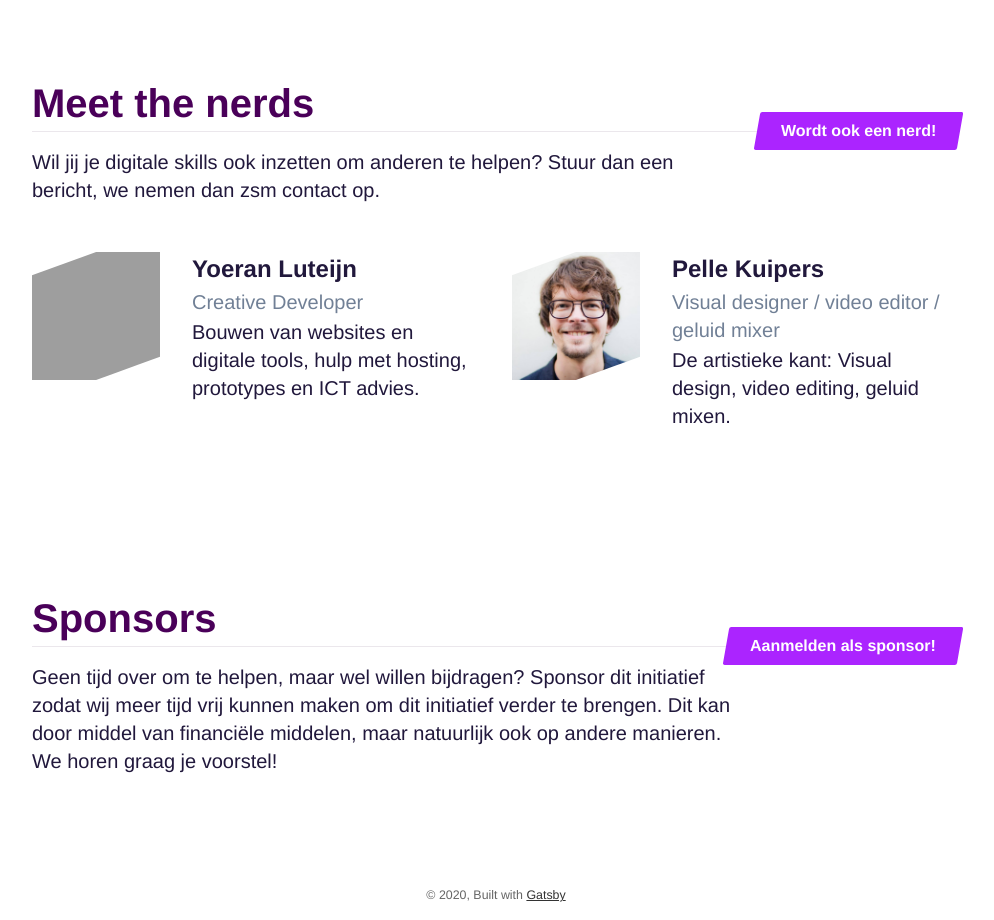
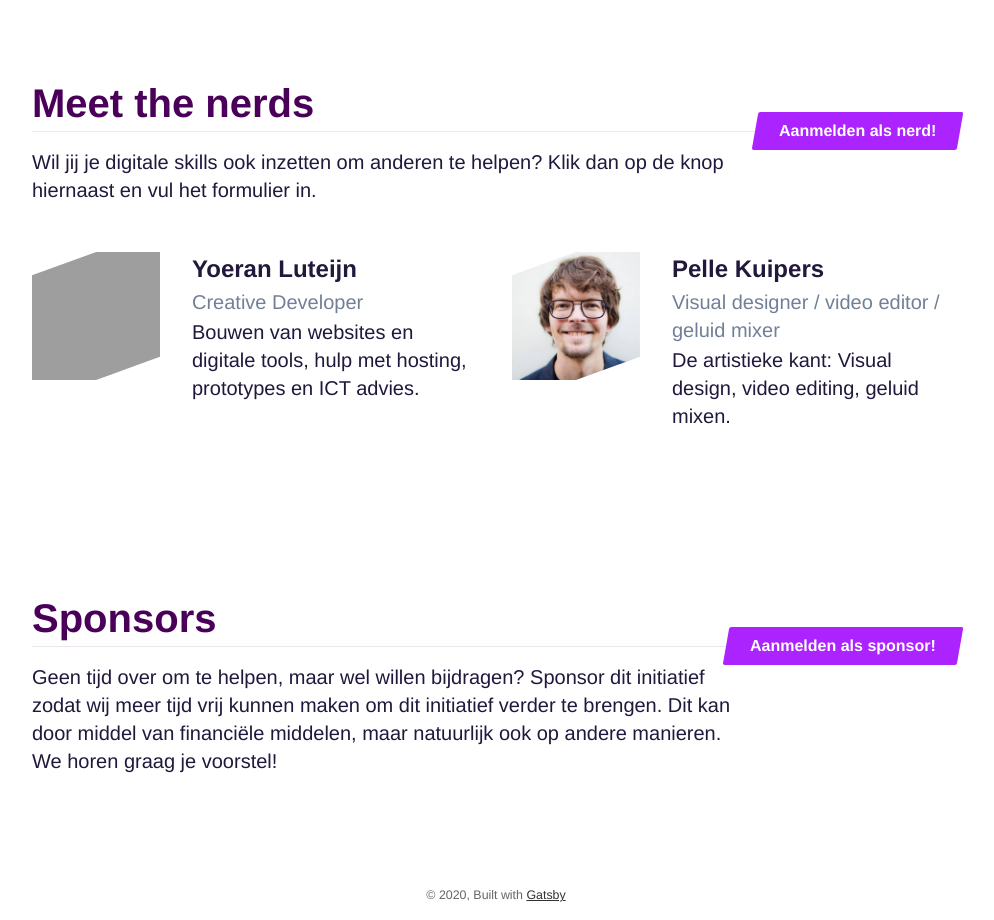
Before and after one commit to yoeran/nerds-against-corona, a Gatsby site: page / in a window 1280 px wide. Shown: the part 1160-2080 px from the top of the page, without its empty margins (144-1138 px from the left). Built offline with nearby package versions, Linux system fonts and the light colour scheme; Gatsby itself is replaced by a stand-in of ours; grey boxes are pictures that could not be loaded.

Commit message:
Tweak team text and copy redirects file to publish directory

```diff
--- a/package.json
+++ b/package.json
@@ -27,7 +27,7 @@
   ],
   "license": "MIT",
   "scripts": {
-    "build": "gatsby build",
+    "build": "gatsby build && cp _redirects public/_redirects",
     "develop": "gatsby develop",
     "format": "prettier --write \"**/*.{js,jsx,json,md}\"",
     "start": "npm run develop",
--- a/src/components/Team.tsx
+++ b/src/components/Team.tsx
@@ -49,11 +49,11 @@ export const Team = () => {
         target="_blank"
         rel="noreferrer"
       >
-        <span>Wordt ook een nerd!</span>
+        <span>Aanmelden als nerd!</span>
       </a>
       <p className="row-para">
-        Wil jij je digitale skills ook inzetten om anderen te helpen? Stuur dan
-        een bericht, we nemen dan zsm contact op.
+        Wil jij je digitale skills ook inzetten om anderen te helpen? Klik dan
+        op de knop hiernaast en vul het formulier in.
       </p>
 
       <div className={styles.wrap}>
```
